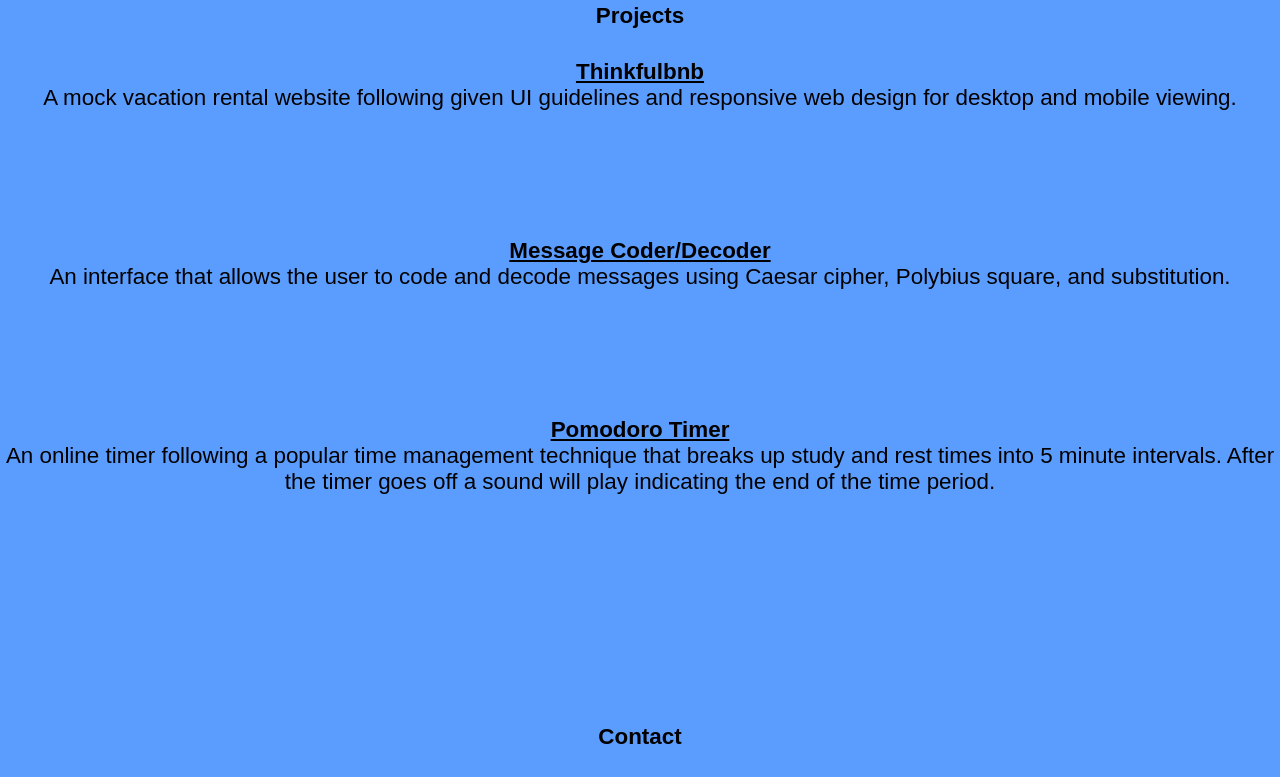
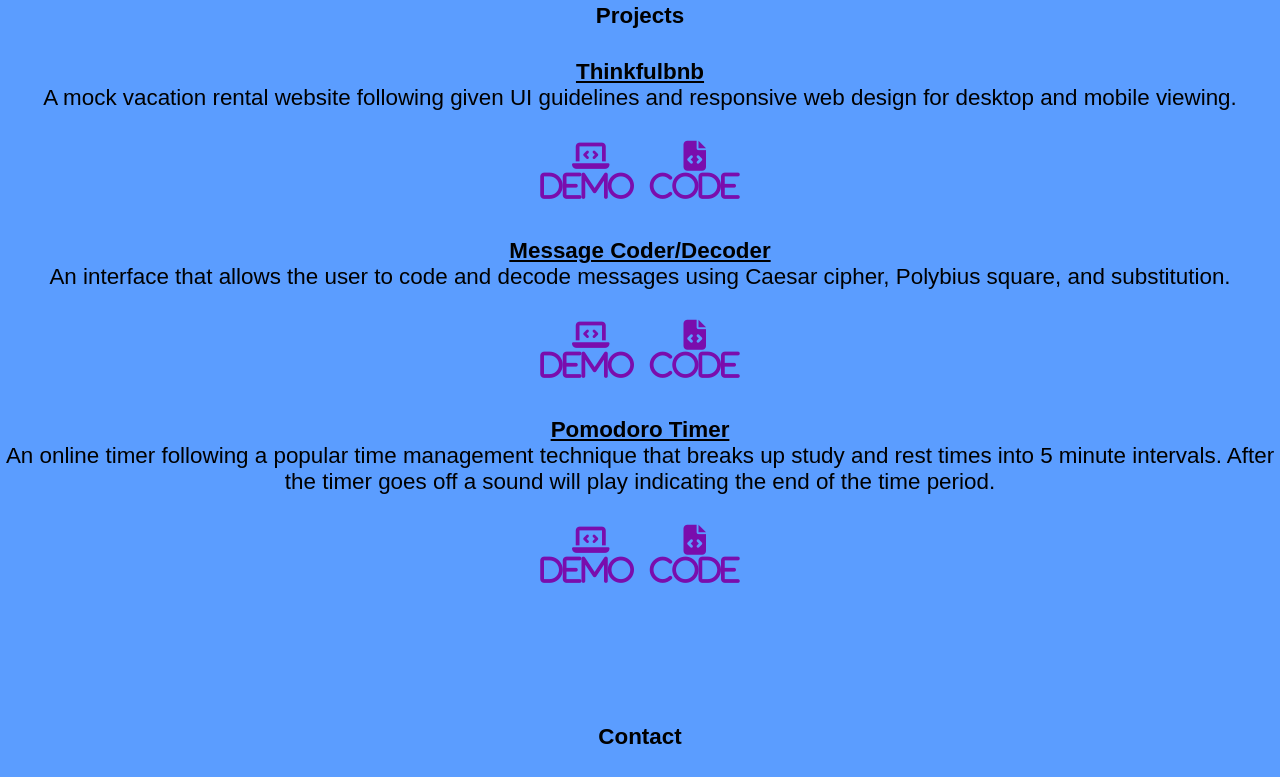
Before and after one commit to Mnun21/Development-Portfolio, a website: page index.html in a window 1280 px wide. Shown: the part 1392-2169 px from the top of the page. Drawn offline with nearby package versions, Linux system fonts and the light colour scheme.

Commit message:
color change for icons

```diff
--- a/main.css
+++ b/main.css
@@ -197,6 +197,9 @@ footer {
 .send-button:hover {
   background-color: rgba(255, 44, 90);
 }
+.fa-laptop-code, .fa-file-code, .fa-linkedin, .fa-github-square {
+  color: #7a0dad;
+}
 .fa-laptop-code:hover, .fa-file-code:hover, .fa-linkedin:hover, .fa-github-square:hover{
   color: rgb(255, 44, 90);
 }
```
